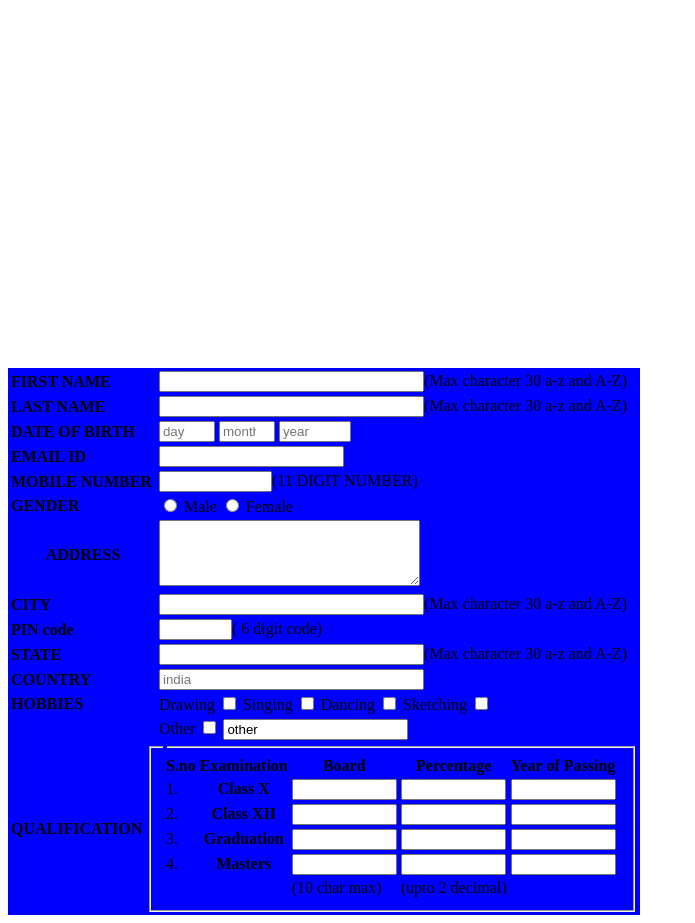
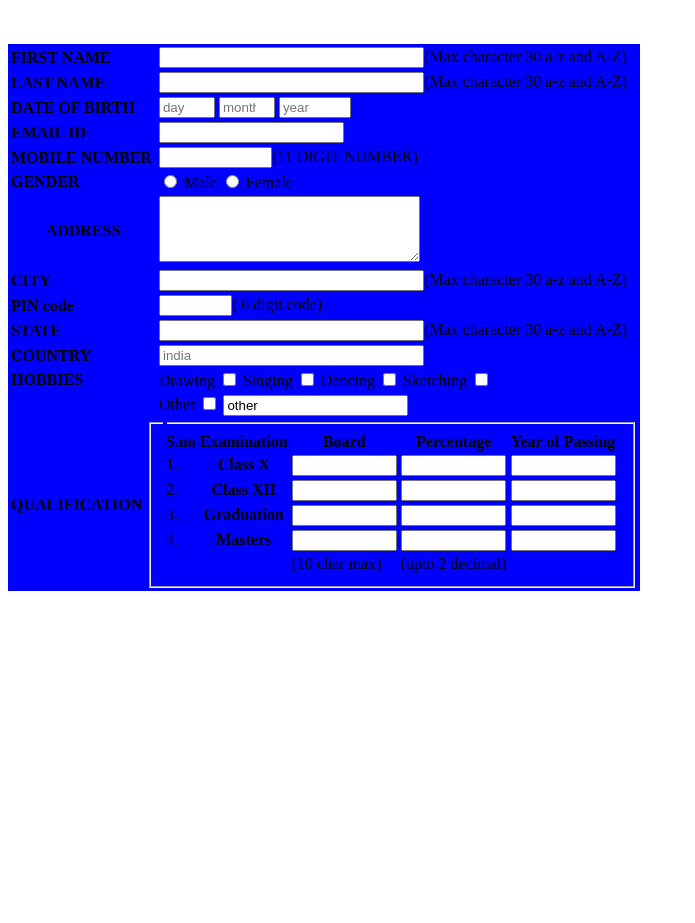
Before and after one commit to Razatofu/wolf2, a plain HTML site: page assig6.html in a window 1280 px wide. Shown: the whole page, without its empty margins (0-695 px from the left). After the commit the page ends 800 px from the top, so only its background shows below. Drawn offline with Linux system fonts and the light colour scheme.

Commit message:
Update assig6.html

```diff
--- a/assig6.html
+++ b/assig6.html
@@ -10,36 +10,36 @@
 
 
        <tr><td><label for="firstname"><b>FIRST NAME</b></label></td>
-       <td><input type="text" name="firstname" size="30" maxlength="30" required>(Max character 30 a-z and A-Z)</td></tr><br><br>
+       <td><input type="text" name="firstname" size="30" maxlength="30" required>(Max character 30 a-z and A-Z)</td></tr>
        <tr><td><label for="lastname"><B>LAST NAME</B> </label></td>
-       <td><input type="text" name="lastname" size="30" maxlength="30" required>(Max character 30 a-z and A-Z)</td></tr> <br><br>
+       <td><input type="text" name="lastname" size="30" maxlength="30" required>(Max character 30 a-z and A-Z)</td></tr>
        <tr><td><label for="birthday"  ><b>DATE OF BIRTH</b></label></td>
         <td><input  type="number" id="" name="birthday" placeholder="day"  min="1" max="31" size="1">
             <input  type="number" id="" name="birthday" placeholder="month"  min="1" max="12" size="1">
             <input  type="number" id="" name="birthday" placeholder="year"  min="1900" max="2050" size="1">
-            </td></tr><br><br>
+            </td></tr>
       <tr><td> <label for="email" ><B>EMAIL ID</B> </label></td>
-       <td><input type="email" name="email"  required></td></tr><br><br>
+       <td><input type="email" name="email"  required></td></tr>
        <tr><td><label for="mobile"><B>MOBILE NUMBER</B></label> </td>
-        <td><input type="text" name="mobile" size="11" maxlength="11">(11 DIGIT NUMBER)</td><br><br>
+        <td><input type="text" name="mobile" size="11" maxlength="11">(11 DIGIT NUMBER)</td>
        <tr><td><label for="sex"><B>GENDER</B></label></td>
        <td><input type="radio" name="sex" id="male" value="male">
        <label for="male">Male</label>
        <input type="radio" name="sex" id="female" value="female">
        <label for="female">Female</label>
-       </td></tr> <br><br>
+       </td></tr>
 
        <tr><th ><label >ADDRESS</label></th>
-            <td><textarea input type="text" name="address"   cols="30" rows="4"></textarea></td></tr> <br><br>
+            <td><textarea input type="text" name="address"   cols="30" rows="4"></textarea></td></tr>
             <tr><td><label for="city"><B>CITY</B> </label></td>
-                <td><input type="text" name="city" size="30" maxlength="30" required>(Max character 30 a-z and A-Z)</td></tr> <br><br>
+                <td><input type="text" name="city" size="30" maxlength="30" required>(Max character 30 a-z and A-Z)</td></tr>
                <tr><td><label for="pin"><b>PIN code</b></label><br>
-                <td><input type="text" id="pin" name="pin" size="6">( 6 digit code)</td><br><br>
+                <td><input type="text" id="pin" name="pin" size="6">( 6 digit code)</td>
 
                 <tr><td><label for="state"><B>STATE</B> </label></td>
                     <td><input type="text" name="state" size="30" maxlength="30" required>(Max character 30 a-z and A-Z)</td></tr> <br><br>
                     <tr><td><label for="country"><b>COUNTRY</b></label></td>
-                    <TD><input type="text" name="COUNTRY" placeholder="india" size="30" maxlength="30"></TD></tr><br<br>
+                    <TD><input type="text" name="COUNTRY" placeholder="india" size="30" maxlength="30"></TD></tr>
                     <tr><td><label><b>HOBBIES</b></label></td>
 
                     <td><label for="hobbies"> Drawing</label>
```
